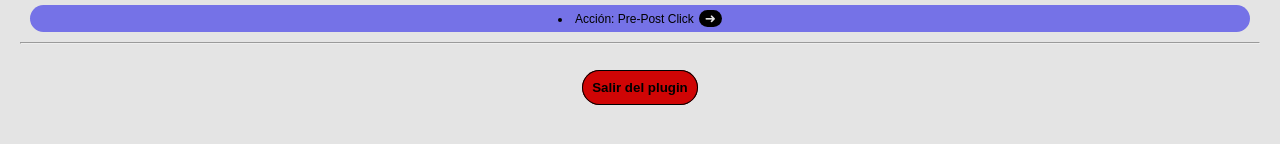
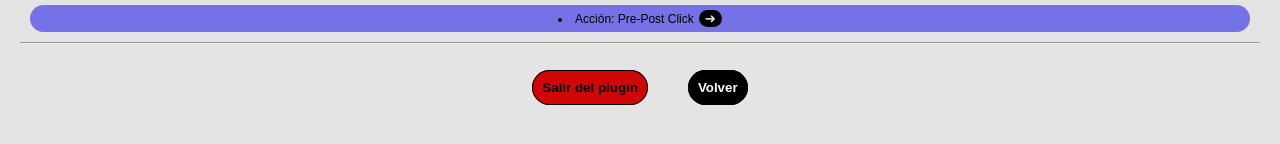
Before and after one commit to agu17/plugin-figma, a React app in the folder figma-plugin-react-template-master/: page / in a window 1280 px wide. Both pictures are taken after a click on the button "Sin libreria". Shown: the part 214-358 px from the top of the page. Built offline with nearby package versions, Linux system fonts and the light colour scheme.

Commit message:
boton volver en sin libreria

```diff
--- a/figma-plugin-react-template-master/src/app/components/SinLibreria.tsx
+++ b/figma-plugin-react-template-master/src/app/components/SinLibreria.tsx
@@ -3,6 +3,7 @@ import * as ReactDOM from 'react-dom';
 import '../styles/ui.css';
 import AccionElegida from './AccionElegida';
 import data from '../assets/accionesPrueba.json';
+import Home from './home';
 
 
 declare function require(path: string): any;
@@ -47,6 +48,12 @@ const SinLibreria = () => {
         <AccionElegida tipo={tipo} nombreBootstrap={''} accionesVuelta={''} parametrosDeComentario={''}/>
         ReactDOM.render(<AccionElegida tipo={tipo}  nombreBootstrap={''}  accionesVuelta={''} parametrosDeComentario={''}/>, document.getElementById('react-page'));
     };
+    const volver = () => {
+        ReactDOM.render(
+            <Home/>,
+            document.getElementById('react-page')
+        );
+};
 
     return (
         <div>
@@ -74,6 +81,10 @@ const SinLibreria = () => {
             </div>
             <hr></hr>
             <button id="salirPlugin" onClick={onCancel}> Salir del plugin</button>
+            <button id="volver" onClick={volver}>
+                {' '}
+                Volver
+            </button>
         </div>
     );
 };
```
